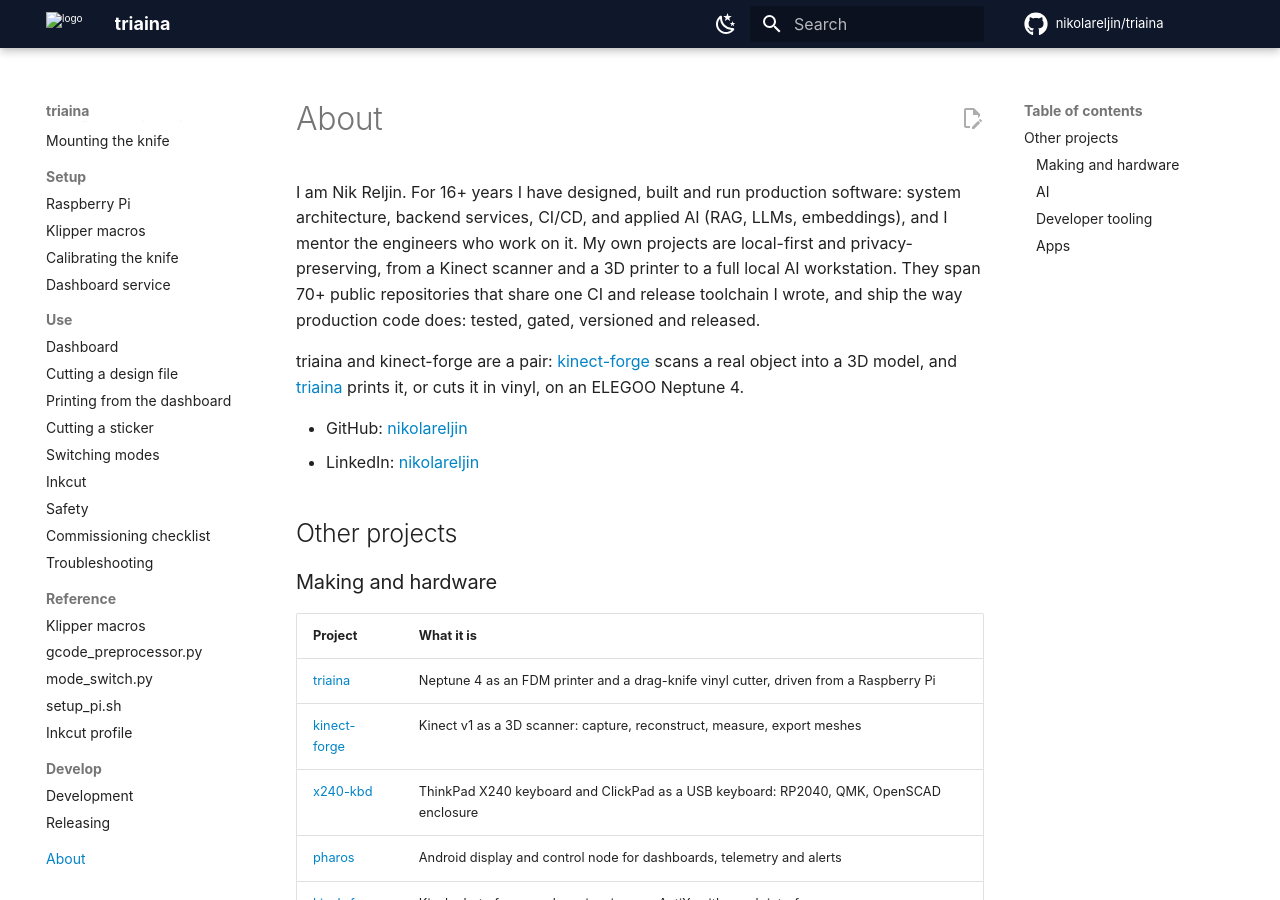
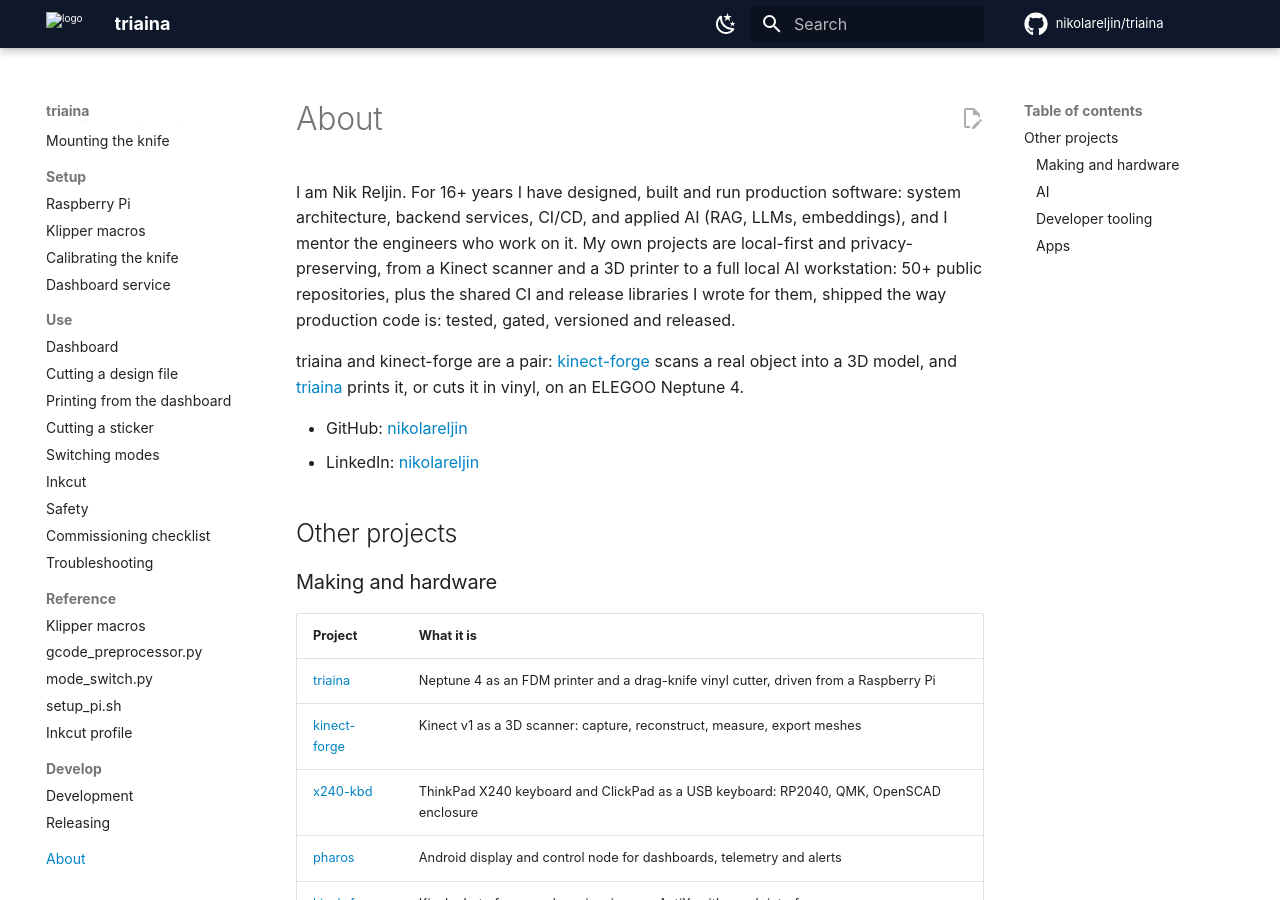
Before and after one commit to nikolareljin/triaina, an MkDocs documentation site: the page built from docs/about.md, in a window 1280 px wide and 900 px high. Built offline with MkDocs 1.6.1 and Material for MkDocs 9.7.7, drawn with Linux system fonts in a browser that asks for light colours; comment, search, counter and statistics services are not loaded.

Commit message:
docs: correct public repository count in About

```diff
--- a/docs/about.md
+++ b/docs/about.md
@@ -4,8 +4,8 @@
 system architecture, backend services, CI/CD, and applied AI (RAG, LLMs,
 embeddings), and I mentor the engineers who work on it. My own projects are
 local-first and privacy-preserving, from a Kinect scanner and a 3D printer to a
-full local AI workstation. They span 70+ public repositories that share one CI
-and release toolchain I wrote, and ship the way production code does: tested,
+full local AI workstation: 50+ public repositories, plus the shared CI and
+release libraries I wrote for them, shipped the way production code is: tested,
 gated, versioned and released.
 
 triaina and kinect-forge are a pair: [kinect-forge](https://nikolareljin.github.io/kinect-forge/)
```
